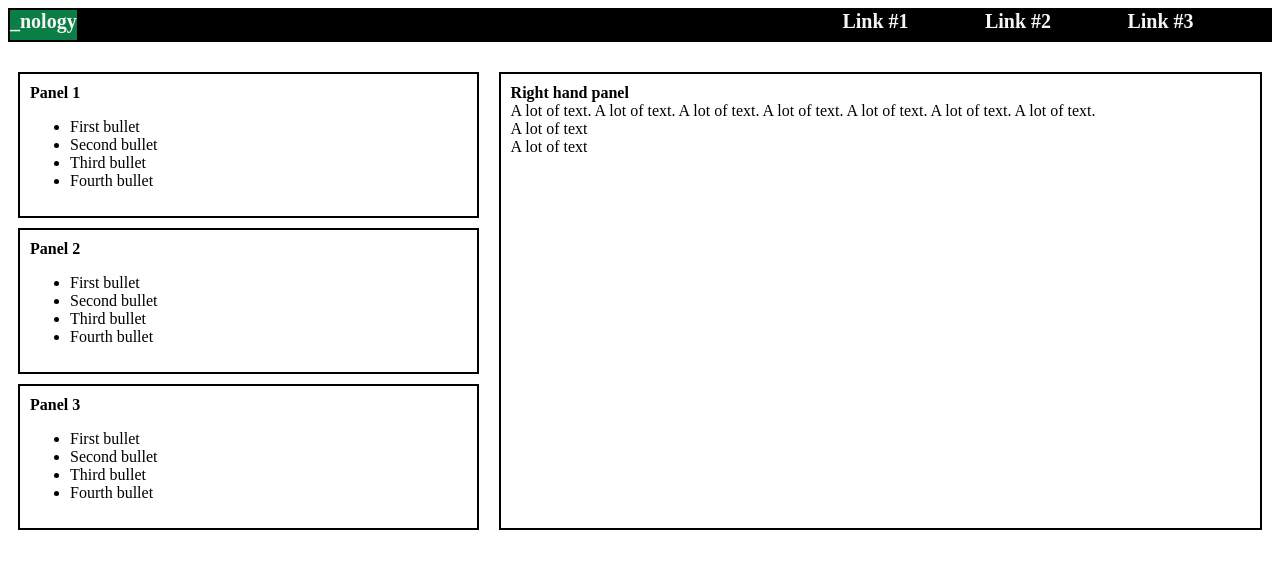
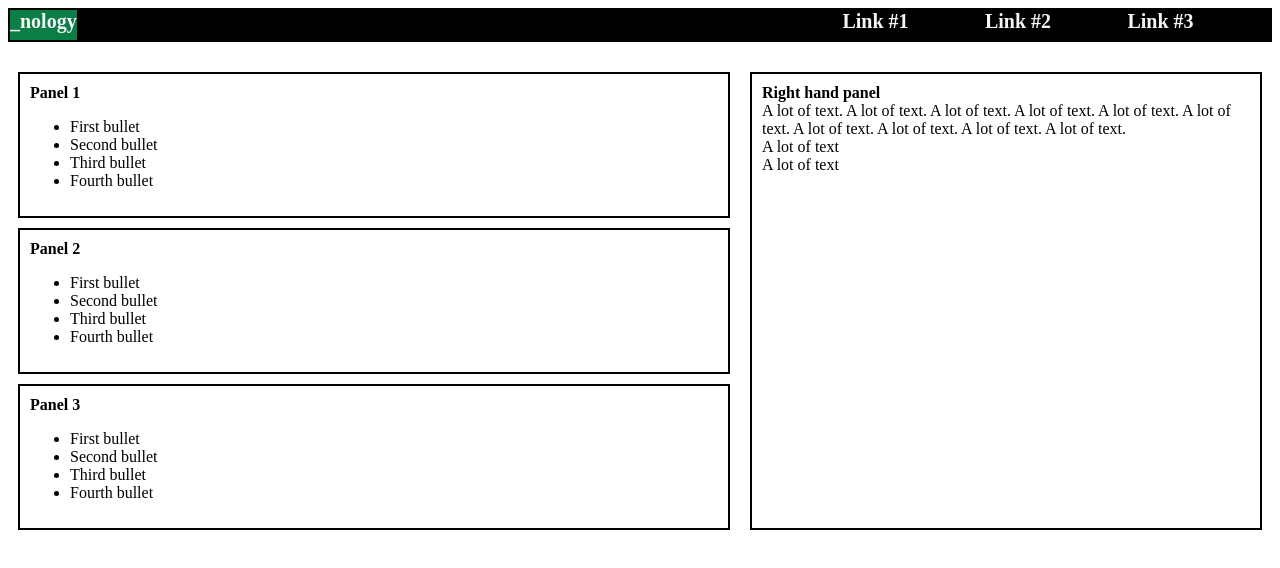
Before and after one commit to sheetal-Kanago/flex-practice, a plain HTML site: page Flex_assignment.html in a window 1280 px wide. Drawn offline with Linux system fonts and the light colour scheme.

Commit message:
Flex.css, removed flex-grow, used width rhp and lhp classes

```diff
--- a/Flex_assignment.html
+++ b/Flex_assignment.html
@@ -46,7 +46,7 @@
     </div>
     <div class="RHP">
       <b>Right hand panel</b><br>
-      A lot of text. A lot of text. A lot of text. A lot of text. A lot of text. A lot of text. A lot of text. <br>
+      A lot of text. A lot of text. A lot of text. A lot of text. A lot of text. A lot of text. A lot of text. A lot of text. A lot of text. A lot of text.<br>
       A lot of text<br>
       A lot of text<br>
 
--- a/flex.css
+++ b/flex.css
@@ -31,7 +31,7 @@ main{
 
 }
 .LHP{
-  flex-grow: 2;
+  width: 60%;
 
 }
 .LHP>div{
@@ -41,7 +41,7 @@ main{
 }
 .RHP{
   border: 2px solid black;
-  flex-grow: 1;
+  width: 40%;
   margin: 10px;
   padding: 10px;
   word-wrap: normal;
```
